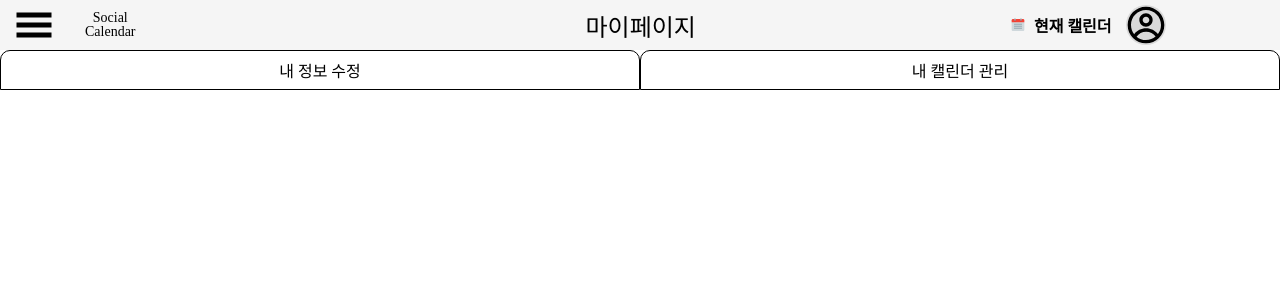
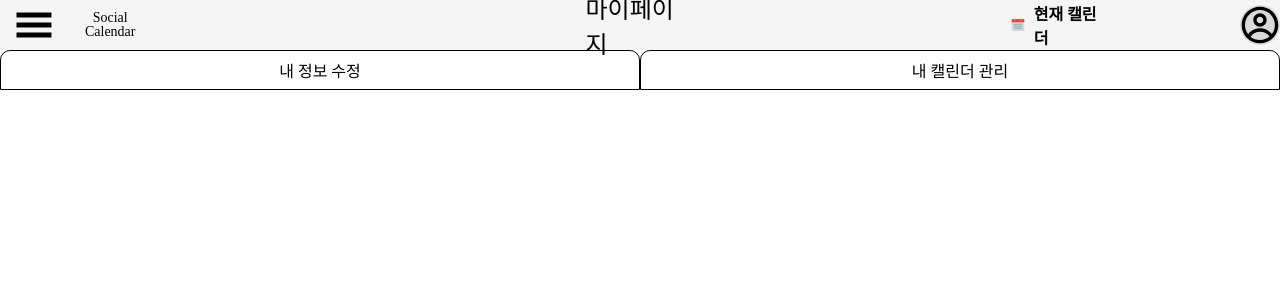
Before and after one commit to codestates-seb/seb39_main_043, a React (Create React App) app in the folder client/: page /mypage in a window 1280 px wide. Shown: the top 300 px of the page. Built offline with nearby package versions, Linux system fonts and the light colour scheme.

Commit message:
front/fix : 현재 캘린더 이름이 동기화 되도록 수정

```diff
--- a/client/src/components/atoms/CurrentCalendarTitle.js
+++ b/client/src/components/atoms/CurrentCalendarTitle.js
@@ -1,11 +1,17 @@
-import { useSelector } from "react-redux";
-import styled from "styled-components";
+import { useSelector } from 'react-redux';
+import styled from 'styled-components';
 
 const CurrentCalendarTitleWrapeer = styled.div`
   font-size: 16px;
+  display: flex;
+  align-items: center;
 
   .current-calendar-text {
     font-weight: bold;
+  }
+  .calendar-title {
+    width: 110px;
+    margin-left: 5px;
   }
 `;
 
@@ -15,7 +21,7 @@ const CurrentCalendarTitle = ({ className }) => {
   return (
     <CurrentCalendarTitleWrapeer className={className}>
       <span className="current-calendar-text">현재 캘린더 </span>
-      <span>{calendar.title}</span>
+      <span className="calendar-title">{calendar.title}</span>
     </CurrentCalendarTitleWrapeer>
   );
 };
```
